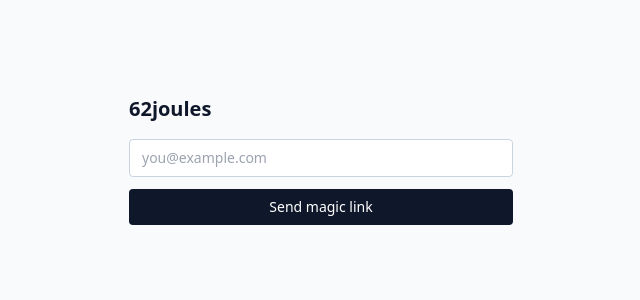
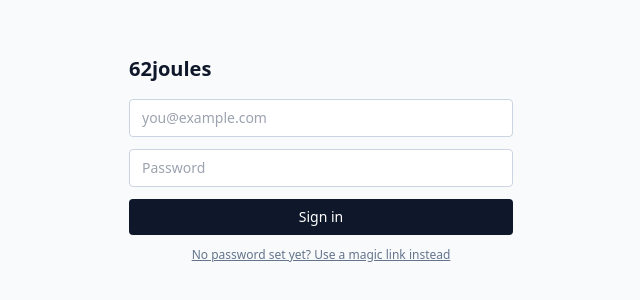
Before and after one commit to 62joules-dot/Device-data-checking, a Next.js app in the folder saas/: page /login in a window 1280 px wide. Shown: the part 240-540 px from the top of the page, without its empty margins (319-959 px from the left). Built offline with nearby package versions, Linux system fonts and the light colour scheme.

Commit message:
feat(saas): add password sign-in so magic-link email is only needed once

```diff
--- a/saas/app/login/page.tsx
+++ b/saas/app/login/page.tsx
@@ -1,14 +1,33 @@
 "use client";
 
+import { useRouter } from "next/navigation";
 import { useState } from "react";
 import { createClient } from "@/lib/supabase/client";
 
 export default function LoginPage() {
+  const router = useRouter();
+  const [mode, setMode] = useState<"password" | "magic-link">("password");
   const [email, setEmail] = useState("");
+  const [password, setPassword] = useState("");
   const [sent, setSent] = useState(false);
   const [error, setError] = useState<string | null>(null);
+  const [busy, setBusy] = useState(false);
 
-  async function handleSubmit(e: React.FormEvent) {
+  async function handlePasswordSubmit(e: React.FormEvent) {
+    e.preventDefault();
+    setError(null);
+    setBusy(true);
+    const supabase = createClient();
+    const { error } = await supabase.auth.signInWithPassword({ email, password });
+    setBusy(false);
+    if (error) setError(error.message);
+    else {
+      router.push("/");
+      router.refresh();
+    }
+  }
+
+  async function handleMagicLinkSubmit(e: React.FormEvent) {
     e.preventDefault();
     setError(null);
     const supabase = createClient();
@@ -24,12 +43,48 @@ export default function LoginPage() {
     <main className="flex min-h-screen items-center justify-center p-6">
       <div className="w-full max-w-sm space-y-4">
         <h1 className="text-xl font-semibold">62joules</h1>
-        {sent ? (
+
+        {mode === "password" ? (
+          <form onSubmit={handlePasswordSubmit} className="space-y-3">
+            <input
+              type="email"
+              required
+              value={email}
+              onChange={(e) => setEmail(e.target.value)}
+              placeholder="you@example.com"
+              className="w-full rounded border border-slate-300 px-3 py-2 text-sm"
+            />
+            <input
+              type="password"
+              required
+              value={password}
+              onChange={(e) => setPassword(e.target.value)}
+              placeholder="Password"
+              className="w-full rounded border border-slate-300 px-3 py-2 text-sm"
+            />
+            <button
+              type="submit"
+              disabled={busy}
+              className="w-full rounded bg-slate-900 px-3 py-2 text-sm font-medium text-white disabled:opacity-50"
+            >
+              {busy ? "Signing in…" : "Sign in"}
+            </button>
+            {error && <p className="text-sm text-red-600">{error}</p>}
+            <button
+              type="button"
+              onClick={() => { setMode("magic-link"); setError(null); }}
+              className="w-full text-xs text-slate-500 underline"
+            >
+              No password set yet? Use a magic link instead
+            </button>
+          </form>
+        ) : sent ? (
           <p className="text-sm text-slate-600">
-            Check your inbox at <strong>{email}</strong> for a magic link.
+            Check your inbox at <strong>{email}</strong> for a magic link. Once signed
+            in, set a password from the dashboard so you won&apos;t need email again.
           </p>
         ) : (
-          <form onSubmit={handleSubmit} className="space-y-3">
+          <form onSubmit={handleMagicLinkSubmit} className="space-y-3">
             <input
               type="email"
               required
@@ -45,6 +100,13 @@ export default function LoginPage() {
               Send magic link
             </button>
             {error && <p className="text-sm text-red-600">{error}</p>}
+            <button
+              type="button"
+              onClick={() => { setMode("password"); setError(null); }}
+              className="w-full text-xs text-slate-500 underline"
+            >
+              Back to password sign-in
+            </button>
           </form>
         )}
       </div>
--- a/saas/app/page.tsx
+++ b/saas/app/page.tsx
@@ -1,6 +1,7 @@
 import { createClient } from "@/lib/supabase/server";
 import { redirect } from "next/navigation";
 import UploadForm from "./upload-form";
+import SetPasswordForm from "./set-password-form";
 
 export default async function Dashboard() {
   const supabase = await createClient();
@@ -27,6 +28,11 @@ export default async function Dashboard() {
           <span className="text-sm text-slate-500">{user.email}</span>
         </form>
       </div>
+
+      <section className="space-y-3">
+        <h2 className="text-sm font-medium text-slate-600">Account</h2>
+        <SetPasswordForm />
+      </section>
 
       <section className="space-y-3">
         <h2 className="text-sm font-medium text-slate-600">Generate from inventory</h2>
--- /dev/null
+++ b/saas/app/set-password-form.tsx
@@ -0,0 +1,46 @@
+"use client";
+
+import { useState } from "react";
+import { createClient } from "@/lib/supabase/client";
+
+export default function SetPasswordForm() {
+  const [password, setPassword] = useState("");
+  const [status, setStatus] = useState<"idle" | "saved" | "error">("idle");
+  const [error, setError] = useState<string | null>(null);
+
+  async function handleSubmit(e: React.FormEvent) {
+    e.preventDefault();
+    setError(null);
+    const supabase = createClient();
+    const { error } = await supabase.auth.updateUser({ password });
+    if (error) {
+      setStatus("error");
+      setError(error.message);
+    } else {
+      setStatus("saved");
+      setPassword("");
+    }
+  }
+
+  return (
+    <form onSubmit={handleSubmit} className="flex items-center gap-3">
+      <input
+        type="password"
+        required
+        minLength={6}
+        value={password}
+        onChange={(e) => setPassword(e.target.value)}
+        placeholder="New password"
+        className="rounded border border-slate-300 px-3 py-2 text-sm"
+      />
+      <button
+        type="submit"
+        className="rounded bg-slate-900 px-3 py-2 text-sm font-medium text-white"
+      >
+        Set password
+      </button>
+      {status === "saved" && <span className="text-sm text-green-600">Saved — use it next time instead of a magic link.</span>}
+      {error && <span className="text-sm text-red-600">{error}</span>}
+    </form>
+  );
+}
```
